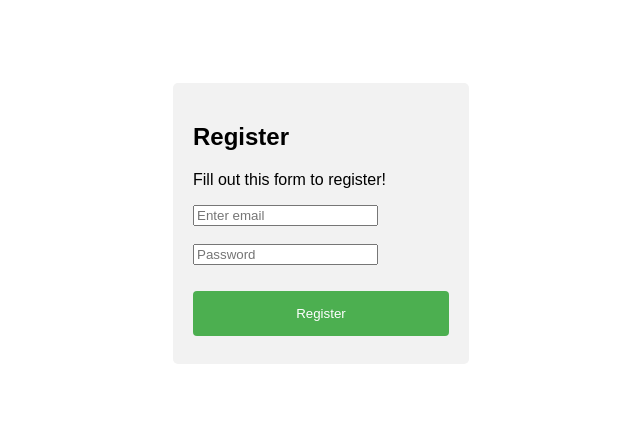
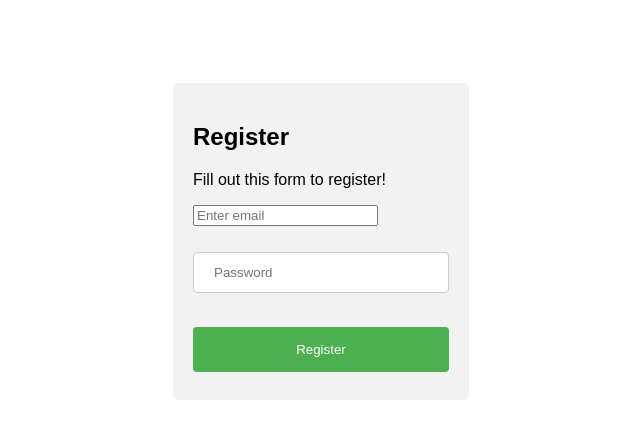
Before and after one commit to CodecoolGlobal/ask-mate-3-python-Cseplonorbert, a Flask app: page /registration in a window 1280 px wide. Shown: the part 51-490 px from the top of the page, without its empty margins (339-979 px from the left). Run offline with Flask 2, Linux system fonts and the light colour scheme.

Commit message:
style: add container input type password style

```diff
--- a/static/css/main.css
+++ b/static/css/main.css
@@ -140,3 +140,15 @@ input[type=submit]:hover {
   border-radius: 4px;
   box-sizing: border-box;
 }
+.container input[type=submit]:hover {
+  background-color: #45a049;
+}
+.container input[type=password]{
+  width: 100%;
+  padding: 12px 20px;
+  margin: 8px 0;
+  display: inline-block;
+  border: 1px solid #ccc;
+  border-radius: 4px;
+  box-sizing: border-box;
+}
```
